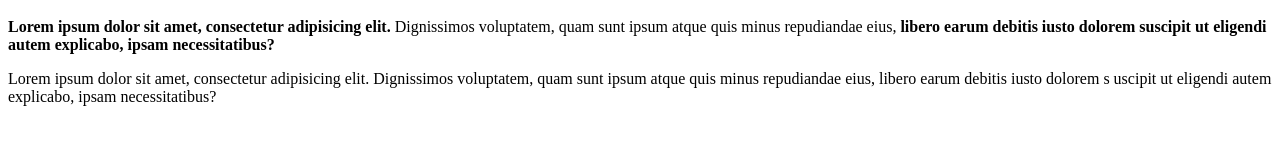
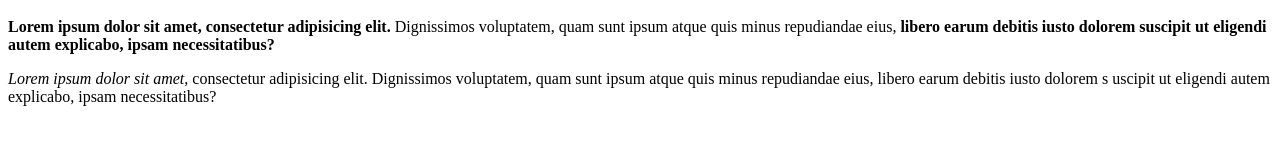
Before and after one commit to AhmadYusuf1502/foundations-working-with-text, a plain HTML site: page index.html in a window 1280 px wide. Shown: the part 397-542 px from the top of the page. Drawn offline with Linux system fonts and the light colour scheme.

Commit message:
learn emphasis tag

```diff
--- a/index.html
+++ b/index.html
@@ -26,7 +26,7 @@
             repudiandae eius, <strong>libero earum debitis iusto dolorem
             suscipit ut eligendi autem explicabo, ipsam necessitatibus?</strong></p>
 
-        <p>Lorem ipsum dolor sit amet, consectetur adipisicing elit.
+        <p><em>Lorem ipsum dolor sit amet,</em> consectetur adipisicing elit.
             Dignissimos voluptatem, quam sunt ipsum atque quis minus
             repudiandae eius, libero earum debitis iusto dolorem s
             uscipit ut eligendi autem explicabo, ipsam necessitatibus?</p>
```
